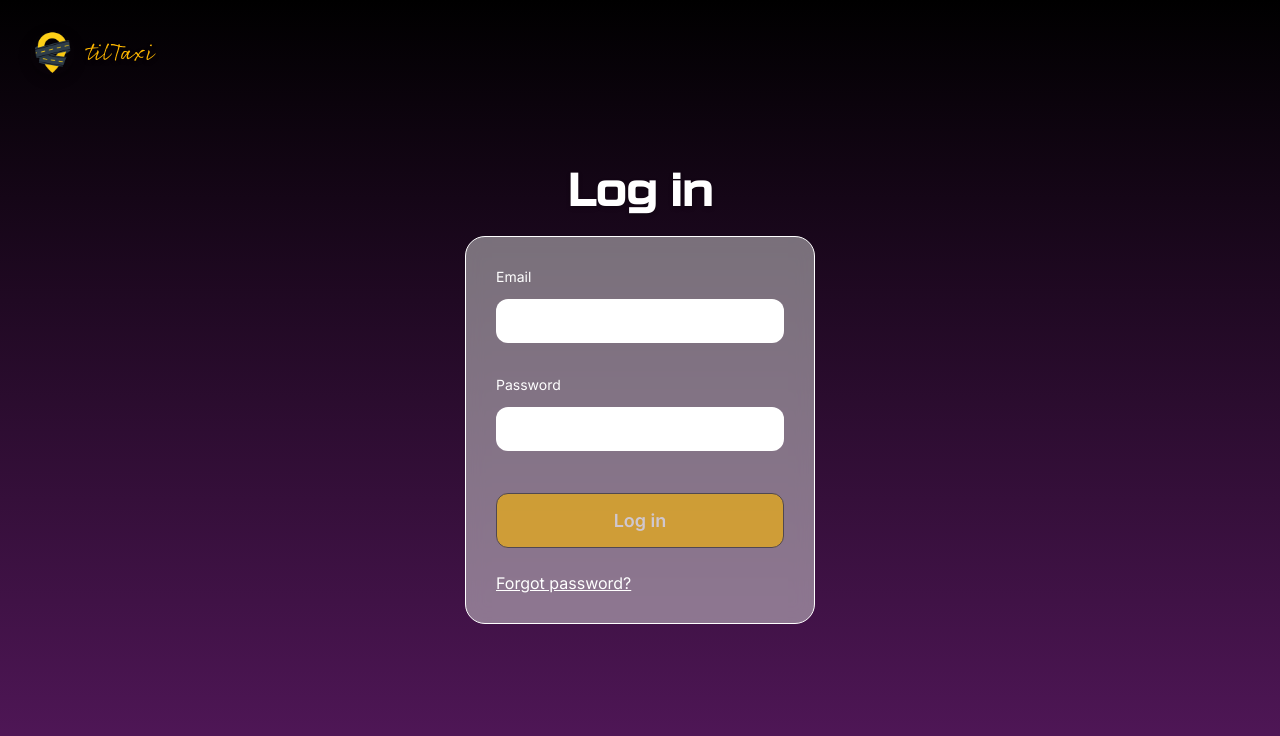
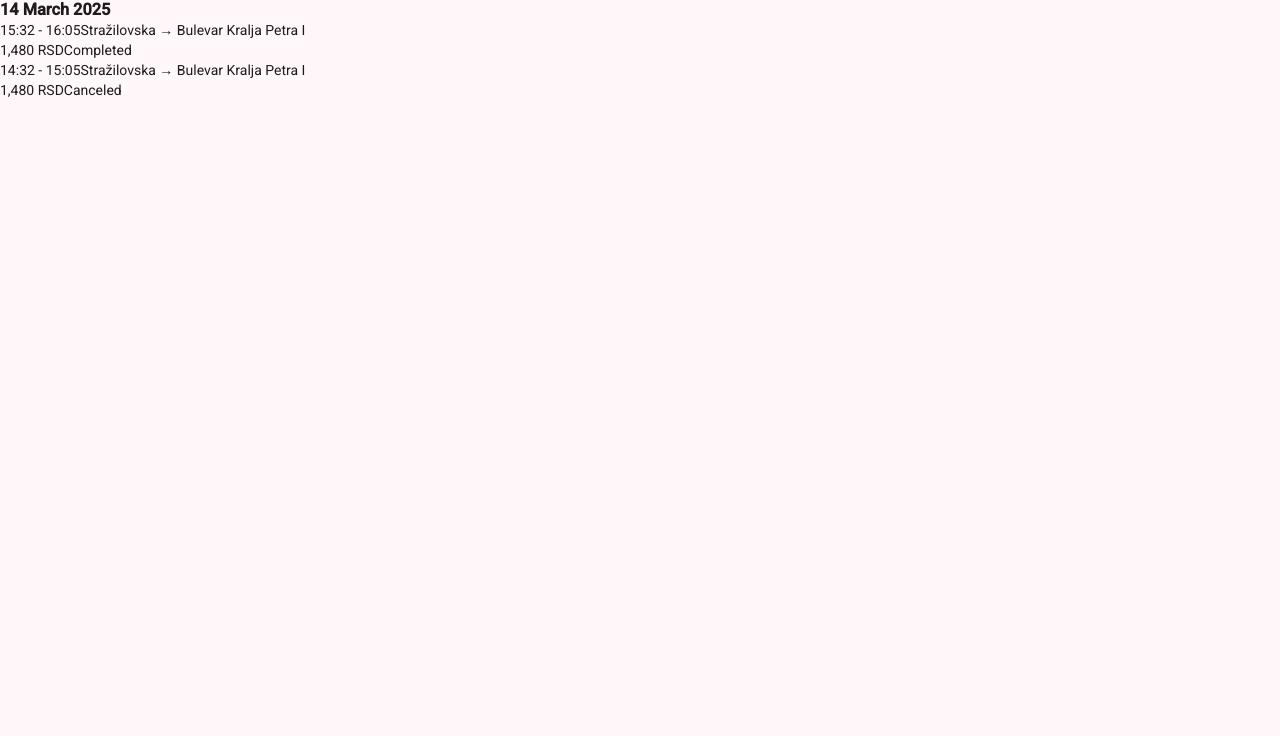
Before and after one commit to kzi-nastava/mrs-tema5-TeamTIL, an Angular app in the folder IKS/: page /driver-history in a window 1280 px wide. Before the commit this address led to /login. Shown: the top 736 px of the page. Built offline with nearby package versions, Linux system fonts and the light colour scheme; a web font is replaced by a local one.

Commit message:
feat(driver-history): add driver history page structure; relates to #12

```diff
--- a/IKS/src/app/app.routes.ts
+++ b/IKS/src/app/app.routes.ts
@@ -1,7 +1,9 @@
 import { Routes } from '@angular/router';
 import { UserProfile } from './user-profile/user-profile';
+import { DriverHistory } from './pages/driver-history/driver-history';
 
 export const routes: Routes = [
+  { path: 'driver-history', component: DriverHistory },
   { path: 'profile', component: UserProfile },
   { path: 'login', loadComponent: () => import('./forms/login/login').then(m => m.Login) },
   { path: 'register', loadComponent: () => import('./forms/register/register').then(m => m.Register) },
--- /dev/null
+++ b/IKS/src/app/pages/driver-history/driver-history.html
@@ -0,0 +1,23 @@
+<div class="rides-list">
+  <h3 class="date-divider">14 March 2025</h3>
+
+  @for (ride of rides; track ride.id) {
+  <div class="ride-card" [class.selected]="selectedRide?.id === ride.id" (click)="selectRide(ride)">
+    <div class="ride-info">
+      <span class="time">{{ ride.startTime }} - {{ ride.endTime }}</span>
+      <span class="route">{{ ride.from }} → {{ ride.to }}</span>
+    </div>
+
+    <div class="ride-meta">
+      <span class="price">{{ ride.price }}</span>
+      @if (ride.status === 'Completed') {
+      <span class="status status-completed">Completed</span>
+      } @else {
+      <span class="status status-canceled">Canceled</span>
+      }
+    </div>
+  </div>
+  } @empty {
+  <p>No rides found.</p>
+  }
+</div>
--- /dev/null
+++ b/IKS/src/app/pages/driver-history/driver-history.ts
@@ -0,0 +1,51 @@
+import { Component } from '@angular/core';
+
+interface Ride {
+  id: number;
+  startTime: string;
+  endTime: string;
+  from: string;
+  to: string;
+  price: string;
+  status: 'Completed' | 'Canceled';
+  date: string;
+  duration?: string;
+  passenger?: { name: string; phone: string; address: string };
+}
+
+@Component({
+  selector: 'app-driver-history',
+  imports: [],
+  templateUrl: './driver-history.html',
+  styleUrl: './driver-history.css',
+})
+export class DriverHistory {
+  rides: Ride[] = [
+    {
+      id: 1,
+      date: '14 March 2025',
+      startTime: '15:32',
+      endTime: '16:05',
+      from: 'Stražilovska',
+      to: 'Bulevar Kralja Petra I',
+      price: '1,480 RSD',
+      status: 'Completed'
+    },
+    {
+      id: 2,
+      date: '14 March 2025',
+      startTime: '14:32',
+      endTime: '15:05',
+      from: 'Stražilovska',
+      to: 'Bulevar Kralja Petra I',
+      price: '1,480 RSD',
+      status: 'Canceled'
+    }
+  ]
+
+  selectedRide: Ride | null = this.rides[0];
+
+  selectRide(ride: Ride) {
+    this.selectedRide = ride;
+  }
+}
```
Also changed, not shown: IKS/src/app/pages/driver-history/driver-history.css (added), 1 other file (tests, documents, lock files or other folders).
